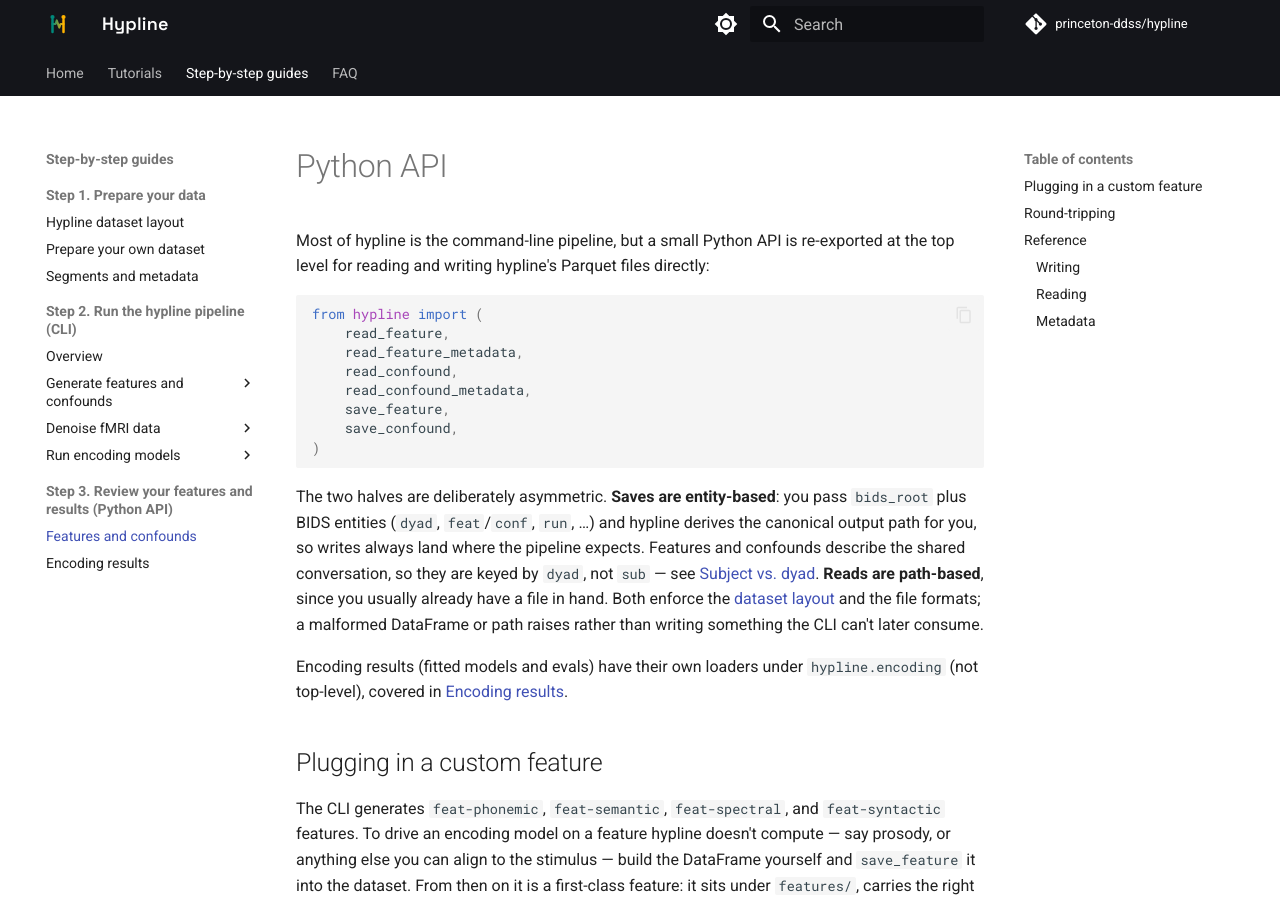
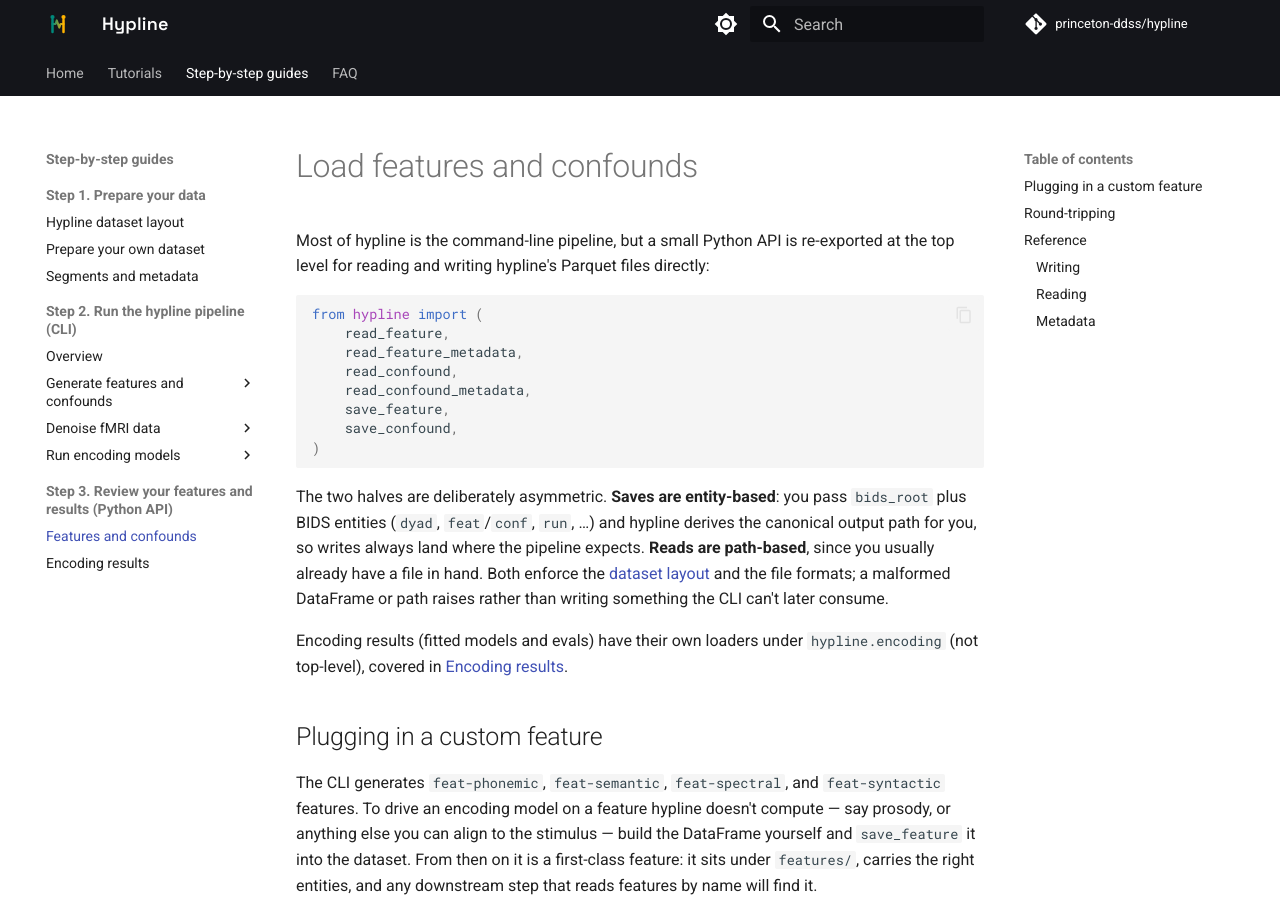
Before and after one commit to princeton-ddss/hypline, an MkDocs documentation site: the page built from docs/mkdocs/step-by-step/python-api.md, in a window 1280 px wide and 900 px high. Built offline with MkDocs 1.6.1 and Material for MkDocs 9.7.7, drawn with Linux system fonts in a browser that asks for light colours; comment, search, counter and statistics services are not loaded; the version menu is left out.

Commit message:
Update Python API documentation for clarity

```diff
--- a/docs/mkdocs/step-by-step/python-api.md
+++ b/docs/mkdocs/step-by-step/python-api.md
@@ -1,4 +1,4 @@
-# Python API
+# Load features and confounds
 
 Most of hypline is the command-line pipeline, but a small Python API is
 re-exported at the top level for reading and writing hypline's Parquet files
@@ -18,11 +18,9 @@ from hypline import (
 The two halves are deliberately asymmetric. **Saves are entity-based**:
 you pass `bids_root` plus BIDS entities (`dyad`, `feat`/`conf`, `run`, …) and
 hypline derives the canonical output path for you, so writes always land where
-the pipeline expects. Features and confounds describe the shared conversation, so
-they are keyed by `dyad`, not `sub` — see [Subject vs.
-dyad](../concepts/layout.md#subject-vs-dyad). **Reads are path-based**, since you
+the pipeline expects. **Reads are path-based**, since you
 usually already have a file in hand. Both enforce the [dataset
-layout](../concepts/layout.md) and the file formats; a malformed DataFrame or
+layout](layout.md) and the file formats; a malformed DataFrame or
 path raises rather than writing something the CLI can't later consume.
 
 Encoding results (fitted models and evals) have their own loaders under
@@ -68,7 +66,7 @@ path = save_feature(
 
 This writes `data/features/dyad-030/ses-1/embed/dyad-030_ses-1_task-conv_run-1_feat-embed.parquet`.
 Pass `desc="..."` to tag a variant into its own
-[`embed-<desc>/` subdirectory](../concepts/layout.md#variants-with-desc), and
+[`embed-<desc>/` subdirectory](layout.md#desc-variants), and
 `metadata={...}` to stash extra keys in the Parquet footer.
 
 !!! note "Custom confounds need TR alignment"
```
